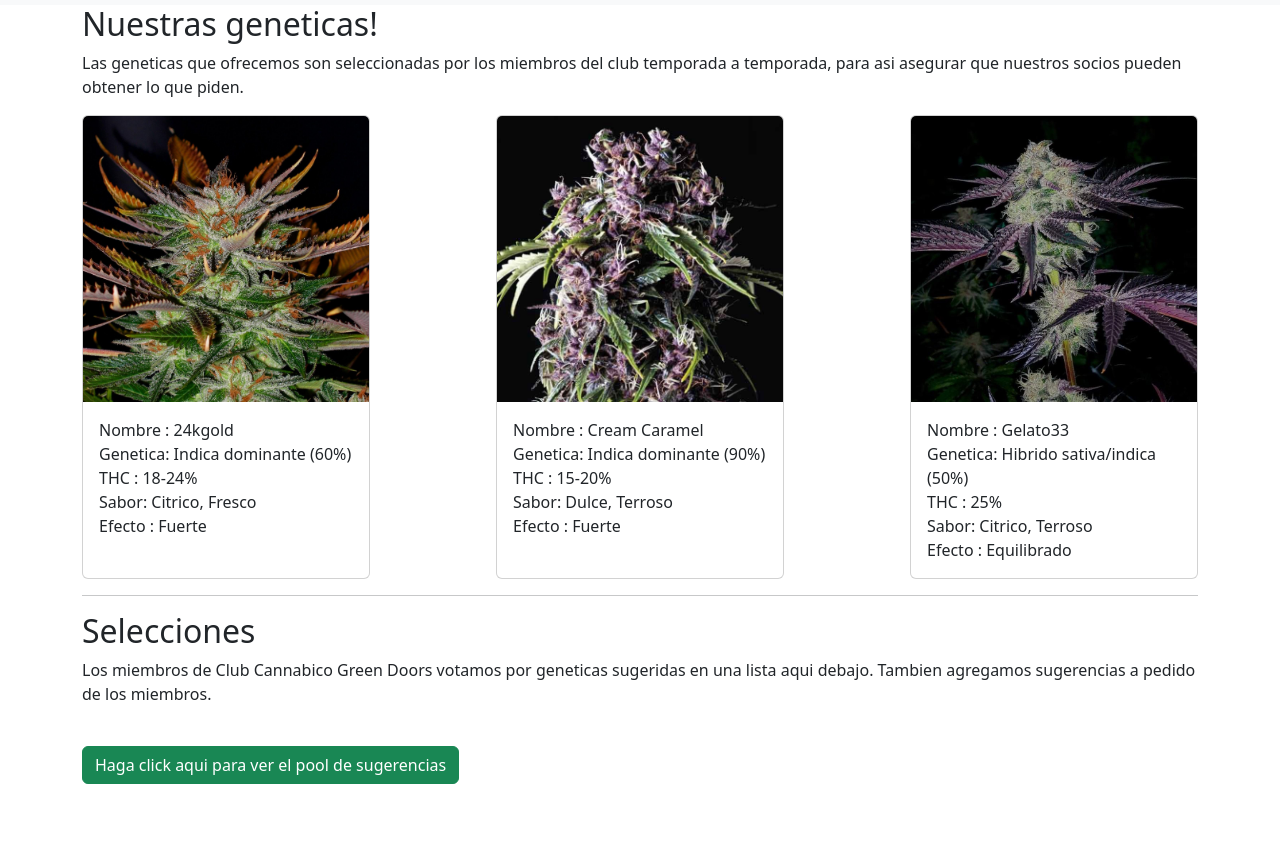
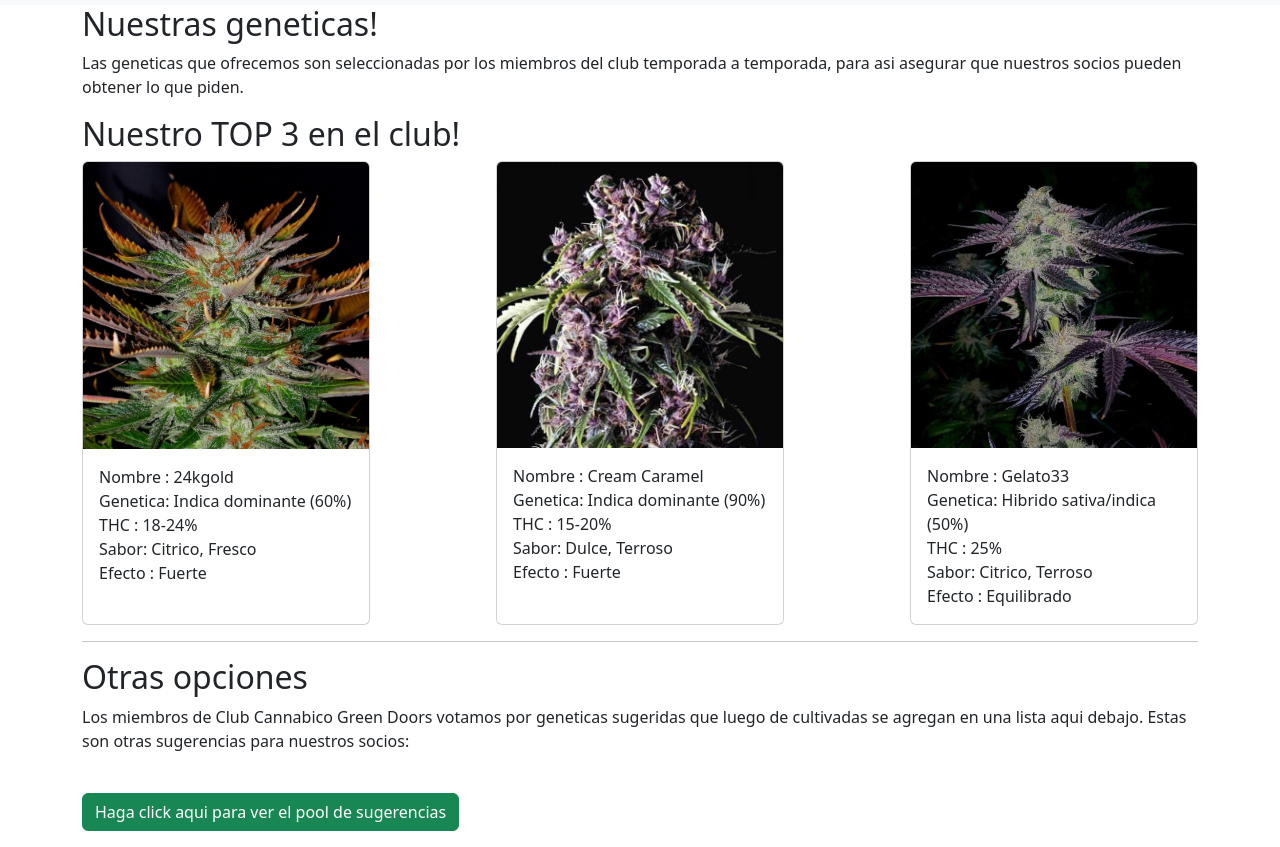
Before and after one commit to GerVes/cannaclubJSFinal, a plain HTML site: page pages/productos.html in a window 1280 px wide. Shown: the part 96-943 px from the top of the page. Before the commit the page ends 896 px from the top, so only its background shows below. Drawn offline with nearby package versions, Linux system fonts and the light colour scheme.

Commit message:
added all

```diff
--- a/pages/productos.html
+++ b/pages/productos.html
@@ -66,6 +66,7 @@
                     Las geneticas que ofrecemos son seleccionadas por los miembros del club temporada a temporada, para
                     asi asegurar que nuestros socios pueden obtener lo que piden.
                 </p>
+                <h2 id="genTitle">Nuestro TOP 3 en el club!</h2>
                 <div class="genCards">
                     <div class="card" style="width: 18rem;">
                         <img src="../images/24kgold.jpg" class="card-img-top" alt="...">
@@ -124,20 +125,14 @@
             </section>
             <hr>
             <section>
-                <h2>Selecciones</h2>
+                <h2>Otras opciones</h2>
                 <p>
-                    Los miembros de Club Cannabico Green Doors votamos por geneticas sugeridas en una lista aqui debajo.
-                    Tambien agregamos sugerencias a pedido de los miembros.
+                    Los miembros de Club Cannabico Green Doors votamos por geneticas sugeridas que luego de cultivadas se agregan en una lista aqui debajo.
+                    Estas son otras sugerencias para nuestros socios:
                 </p>
                 <br>
             </section>
 
-
-            <section>
-
-
-
-            </section>
             <p>
 
                 <button class="btn btn-success" id="btnGene" type="button" data-bs-toggle="collapse"
```
Also changed, not shown: css/styles.css (line endings or trailing spaces).
